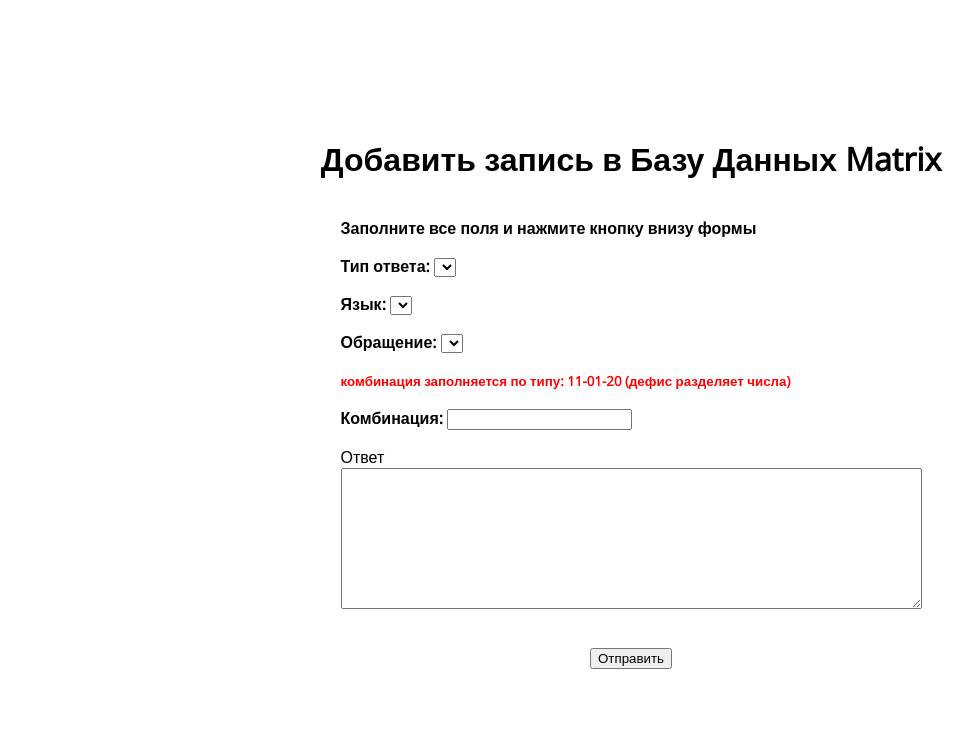
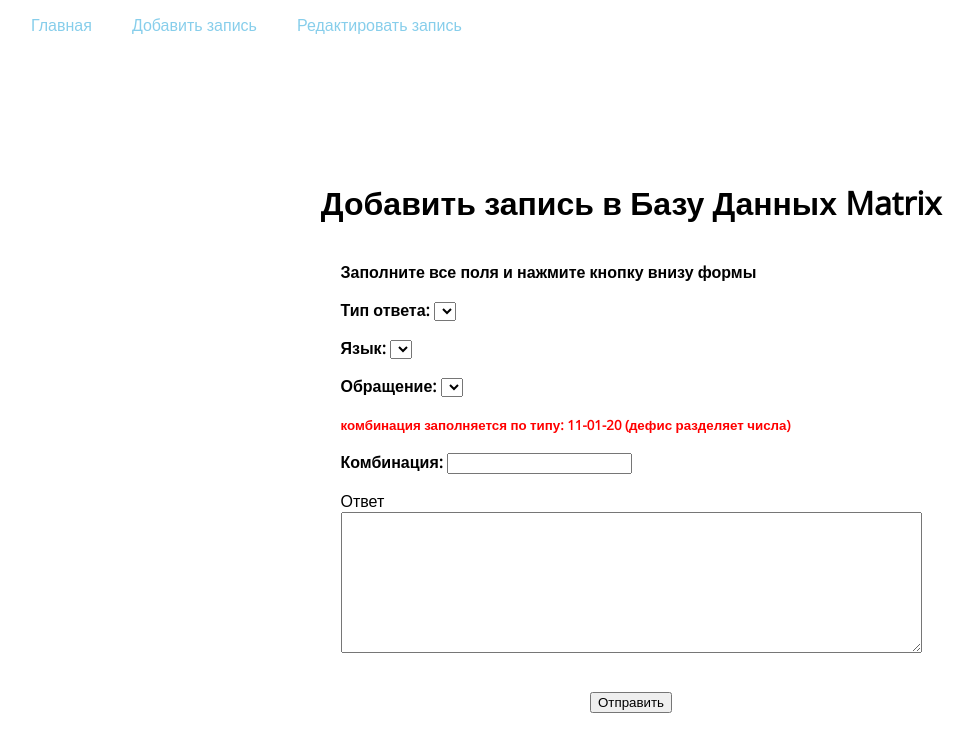
Before and after one commit to rmnoff/matrix, a plain HTML site: page ui/add.html in a window 1280 px wide. Shown: the whole page, without its empty margins (9-982 px from the left). Drawn offline with nearby package versions, Linux system fonts and the light colour scheme; no server answers.

Commit message:
new methods

```diff
--- a/ui/add.html
+++ b/ui/add.html
@@ -12,12 +12,29 @@
         margin: 0;
         padding: 0;
         width: 100vw;
-        height: 100vh;
+        min-height: 100vh;
         display: flex;
         flex-direction: column;
         justify-content: center;
         align-items: center;
         font-family: 'Open Sans', sans-serif;
+      }
+      #menu {
+        width: 100vw;
+        height: 50px;
+        display: flex;
+        flex-direction: row;
+        justify-content: flex-start;
+        align-items: center;
+        position: fixed;
+        top: 0;
+        left: 0;
+        background: white;
+      }
+      #menu a {
+        padding-left: 40px;
+        text-decoration: none;
+        color: skyblue;
       }
       #notifications {
         cursor: pointer;
@@ -33,6 +50,15 @@
   </head>
   <body>
     <div id="notifications"></div>
+    <div id="menu">
+      <a href="/">Главная</a>
+      <a href="/add">Добавить запись</a>
+      <a href="/edit">Редактировать запись</a>
+    </div>
+    <br />
+    <br />
+    <br />
+    <br />
     <h1>Добавить запись в Базу Данных Matrix</h1>
     <form action="#">
       <p><b>Заполните все поля и нажмите кнопку внизу формы</b></p>
```
Also changed, not shown: ui/edit.html (+27 -1 lines), ui/index.html (+26 -0 lines).
